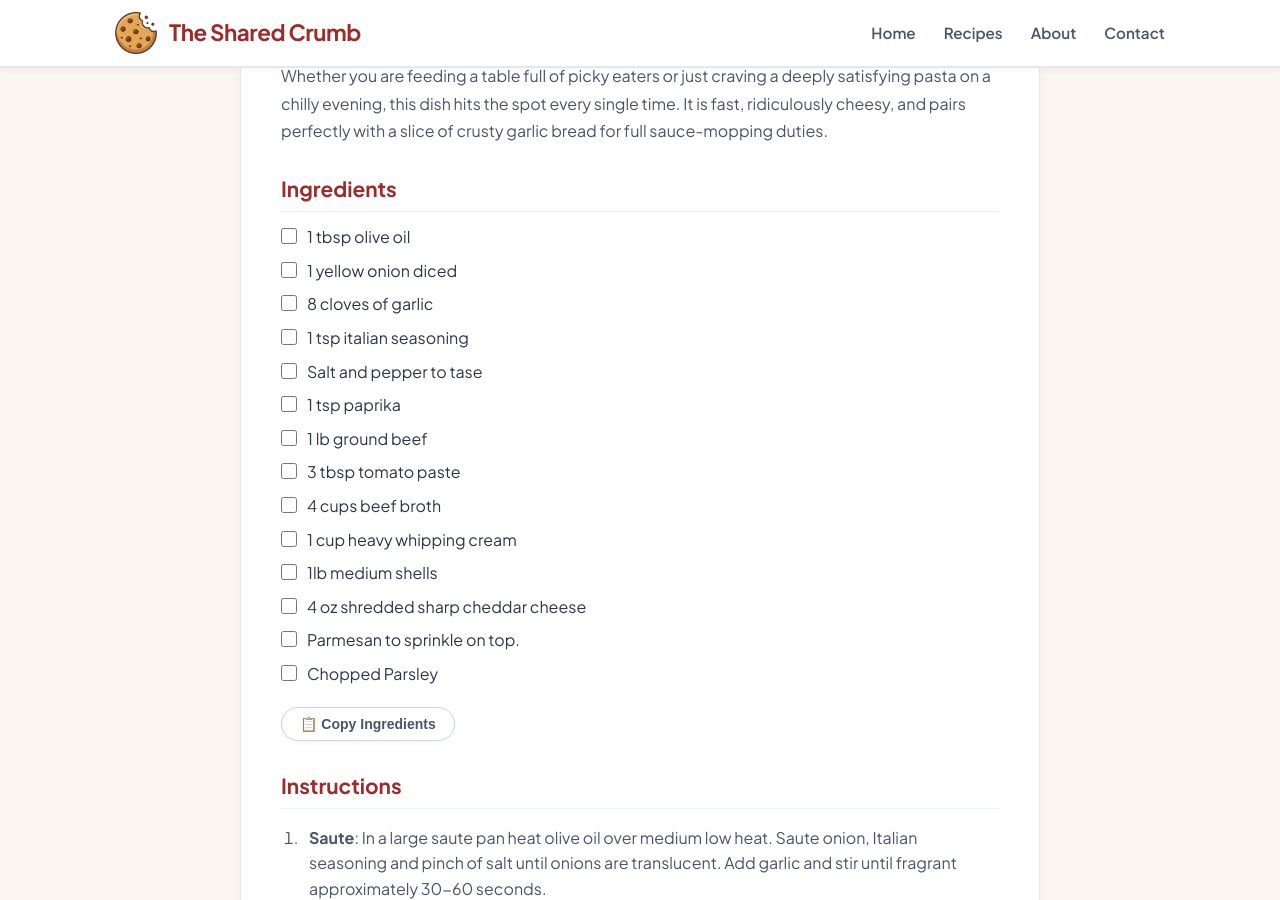
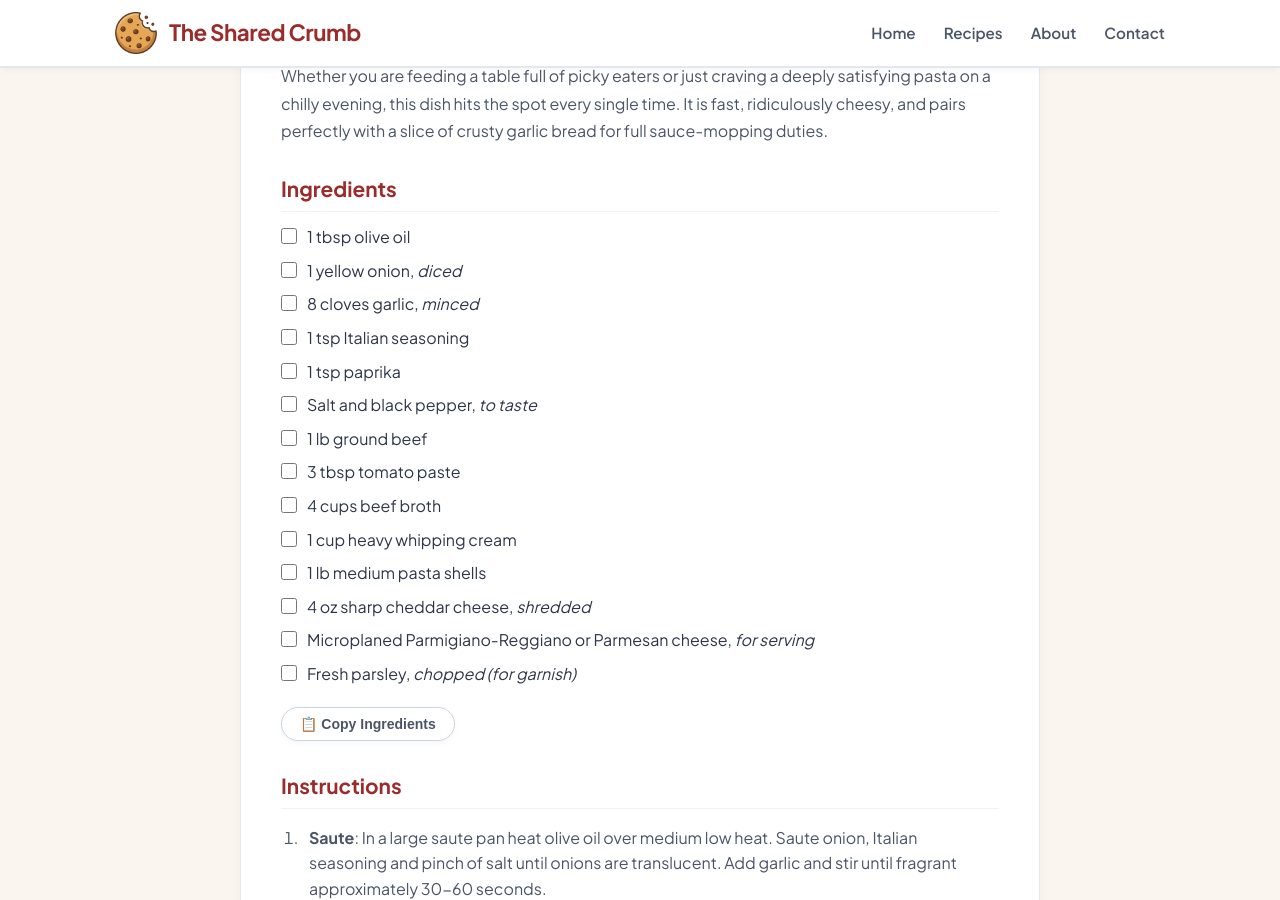
Before and after one commit to TheSharedCrumb/TheSharedCrumb, a Jekyll site: the page built from _recipes/Pasta_CreamyBeefShells.md, in a window 1280 px wide and 900 px high, scrolled down 1193 px. Built offline with Jekyll 4.4.1, drawn with Linux system fonts in a browser that asks for light colours.

Commit message:
Refine ingredient list for Pasta Creamy Beef Shells
Updated ingredient formatting and clarified measurements.

```diff
--- a/_recipes/Pasta_CreamyBeefShells.md
+++ b/_recipes/Pasta_CreamyBeefShells.md
@@ -23,20 +23,21 @@ It is the kind of effortless one-pan dinner that saves chaotic weeknights when e
 Whether you are feeding a table full of picky eaters or just craving a deeply satisfying pasta on a chilly evening, this dish hits the spot every single time. It is fast, ridiculously cheesy, and pairs perfectly with a slice of crusty garlic bread for full sauce-mopping duties.
 
 ### Ingredients
+
 * 1 tbsp olive oil
-* 1 yellow onion diced
-* 8 cloves of garlic
-* 1 tsp italian seasoning
-* Salt and pepper to tase
+* 1 yellow onion, _diced_
+* 8 cloves garlic, _minced_
+* 1 tsp Italian seasoning
 * 1 tsp paprika
+* Salt and black pepper, _to taste_
 * 1 lb ground beef
 * 3 tbsp tomato paste
 * 4 cups beef broth
 * 1 cup heavy whipping cream
-* 1lb medium shells
-* 4 oz shredded sharp cheddar cheese
-* Parmesan to sprinkle on top.
-* Chopped Parsley
+* 1 lb medium pasta shells
+* 4 oz sharp cheddar cheese, _shredded_
+* Microplaned Parmigiano-Reggiano or Parmesan cheese, _for serving_
+* Fresh parsley, _chopped (for garnish)_
 
 ### Instructions
 1. **Saute**: In a large saute pan heat olive oil over medium low heat. Saute onion, Italian seasoning and pinch of salt until onions are translucent. Add garlic and stir until fragrant approximately 30-60 seconds.
```
